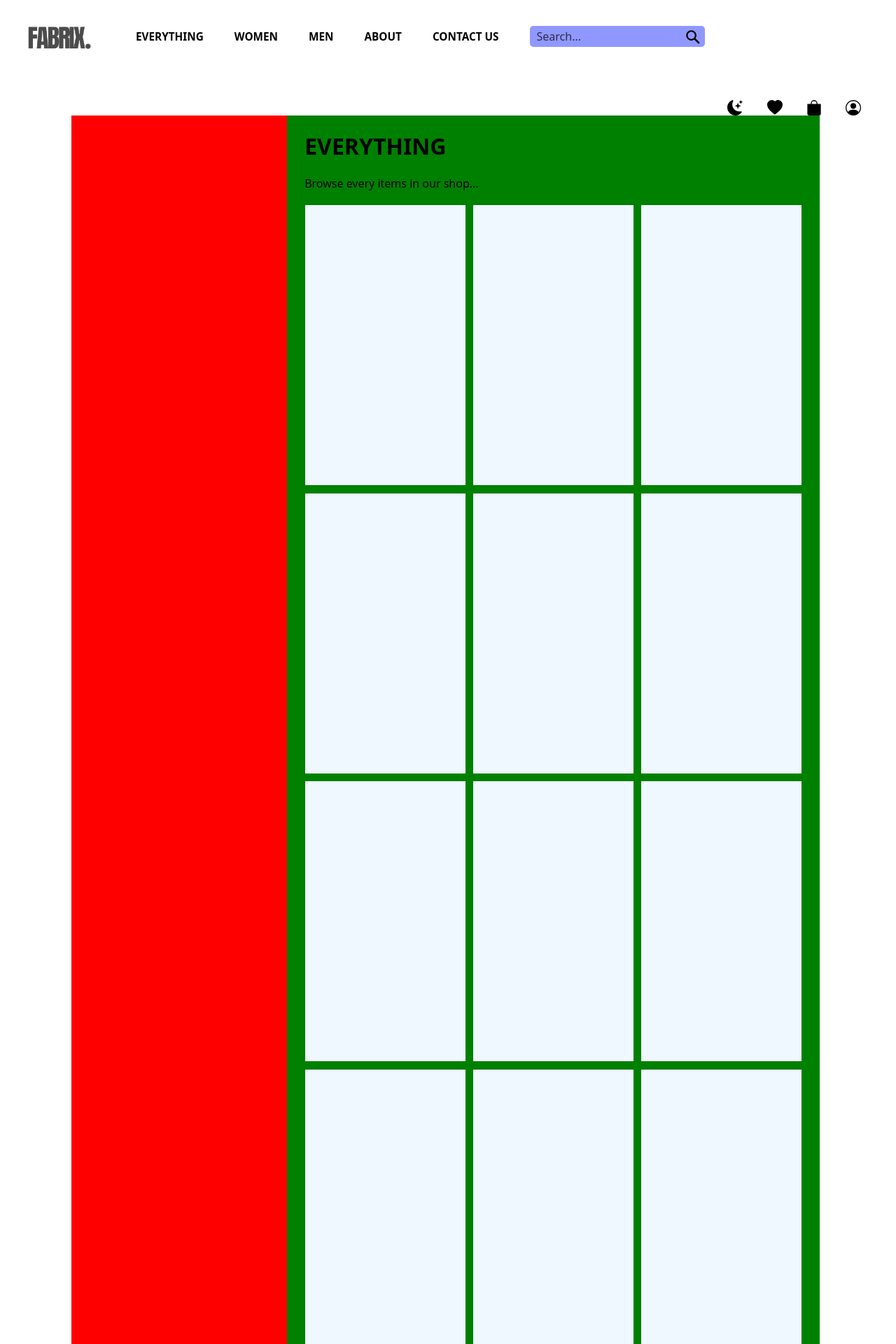
After one commit to AshiniR/L1S2-Web-development-group-project, a PHP site: page /everything/everything.php in a window 1280 px wide. The commit adds this page. Shown: the top 1920 px of the page at 70% size. Run offline with PHP 8.4, Linux system fonts and the light colour scheme.

Commit message:
files arranged

```diff
--- /dev/null
+++ b/database.php
@@ -0,0 +1,12 @@
+<?php
+    $server = "localhost";
+    $username = "root";
+    $password = "";
+    $database = "fabrix";
+
+    $conn = new mysqli($server, $username, $password, $database);
+
+    if($conn->connect_error){
+        die("Connection failed". $conn->connect_error);
+    }
+?>
--- /dev/null
+++ b/everything/everything-navbar.php
@@ -0,0 +1,193 @@
+<!DOCTYPE html>
+<html lang="en">
+<head>
+    <meta charset="UTF-8">
+    <meta name="viewport" content="width=device-width, initial-scale=1.0">
+    <style>
+
+.nav-bar {
+    background: white;
+}
+
+.nav-bar-logo img {
+    width: 90px;
+    vertical-align: middle;
+    margin-left: 20px;
+    cursor: pointer;
+}
+.nav-bar a:not(.nav-bar-icons a) {
+    text-decoration: none;
+    color: black;
+    font-family: system-ui, -apple-system, BlinkMacSystemFont, "Segoe UI",
+        Roboto, Oxygen, Ubuntu, Cantarell, "Open Sans", "Helvetica Neue",
+        sans-serif;
+    display: inline-block;
+    text-align: center;
+    padding: 37px 20px 37px 20px;
+    font-size: 15.3px;
+    font-weight: bold;
+}
+.nav-bar-icons a {
+    padding-top: 37px;
+    padding-left: 10px;
+    display: inline-block;
+}
+
+.nav-bar-icons button {
+    padding-top: 37px;
+    padding-left: 10px;
+}
+
+.nav-bar .nav-bar-logo {
+    height: 30px;
+    width: 30px;
+}
+
+.nav-bar-logo {
+    all: unset;
+}
+
+.nav-bar-links-everything {
+    margin-left: 100px;
+}
+
+.nav-bar-icons {
+    padding-left: 20px;
+    float: right;
+    margin-right: 50px;
+}
+
+.nav-bar .nav-search {
+    font-family: system-ui, -apple-system, BlinkMacSystemFont, "Segoe UI",
+        Roboto, Oxygen, Ubuntu, Cantarell, "Open Sans", "Helvetica Neue",
+        sans-serif;
+    display: inline-block;
+    padding: 37px 20px 37px 20px;
+}
+
+.nav-search form {
+    background-color: rgba(70, 84, 255, 0.6);
+    border-radius: 5px;
+    display: flex;
+    flex-direction: row;
+    align-items: center;
+    width: 250px;
+    height: 30px;
+}
+
+.nav-search input {
+    all: unset;
+    font-family: system-ui;
+    color: black;
+    height: 100%;
+    width: 100%;
+    padding: 6px 10px;
+}
+
+.nav-search input::placeholder {
+    color: black;
+    opacity: 0.7;
+}
+
+.nav-search button {
+    all: unset;
+    cursor: pointer;
+    width: 35px;
+    height: 35px;
+}
+
+.nav-search svg {
+    color: black;
+    fill: currentColor;
+    width: 24px;
+    height: 24px;
+    padding: 6px;
+}
+
+.nav-bar .nav-bar-icons {
+    font-family: system-ui, -apple-system, BlinkMacSystemFont, "Segoe UI",
+        Roboto, Oxygen, Ubuntu, Cantarell, "Open Sans", "Helvetica Neue",
+        sans-serif;
+    display: inline-block;
+}
+
+.nav-bar .nav-bar-icons a,
+.nav-bar .nav-bar-icons button {
+    text-decoration: none;
+    margin-left: 20px;
+}
+
+.nav-bar .nav-bar-icons svg {
+    color: black;
+    vertical-align: middle;
+    width: 22px;
+    height: 22px;
+}
+
+.nav-bar-night,
+.nav-bar-day {
+    all: unset;
+    cursor: pointer;
+}
+
+.nav-bar-day {
+    display: none;
+}
+
+.nav-bar-night {
+    display: inline-block;
+}
+
+.nav-bar a:hover {
+    opacity: 70%;
+}
+    </style>
+</head>
+<body>
+    <div class="nav-bar">
+                    <a href="../index.php" class="nav-bar-logo"><img src="../images/logo/logo-b.png" alt="logo-white.png" width="180px"></a>
+                    <a href="everything.php" class="nav-bar-links-everything">EVERYTHING</a>
+                    <a href="../women/women.php" class="nav-bar-links">WOMEN</a>
+                    <a href="../men/men.php" class="nav-bar-links">MEN</a>
+                    <a href="../about.php" class="nav-bar-links-about">ABOUT</a>
+                    <a href="../contacts.php" class="nav-bar-links-contact">CONTACT US</a>
+                    <div class="nav-search">
+                        <form role="search" id="form">
+                            <input type="search" id="query" name="q" placeholder="Search..." aria-label="Search through site content">
+                            <button>
+                            <svg viewBox="0 0 1024 1024"><path class="path1" d="M848.471 928l-263.059-263.059c-48.941 36.706-110.118 55.059-177.412 55.059-171.294 0-312-140.706-312-312s140.706-312 312-312c171.294 0 312 140.706 312 312 0 67.294-24.471 128.471-55.059 177.412l263.059 263.059-79.529 79.529zM189.623 408.078c0 121.364 97.091 218.455 218.455 218.455s218.455-97.091 218.455-218.455c0-121.364-103.159-218.455-218.455-218.455-121.364 0-218.455 97.091-218.455 218.455z"></path></svg>
+                            </button>
+                        </form>
+                    </div>
+                    <div class="nav-bar-icons">
+                        <button href="" class="nav-bar-night" title="dark mode">
+                            <svg xmlns="http://www.w3.org/2000/svg" width="16" height="16" fill="currentColor" class="bi bi-moon-stars-fill" viewBox="0 0 16 16">
+                                <path d="M6 .278a.77.77 0 0 1 .08.858 7.2 7.2 0 0 0-.878 3.46c0 4.021 3.278 7.277 7.318 7.277q.792-.001 1.533-.16a.79.79 0 0 1 .81.316.73.73 0 0 1-.031.893A8.35 8.35 0 0 1 8.344 16C3.734 16 0 12.286 0 7.71 0 4.266 2.114 1.312 5.124.06A.75.75 0 0 1 6 .278"/>
+                                <path d="M10.794 3.148a.217.217 0 0 1 .412 0l.387 1.162c.173.518.579.924 1.097 1.097l1.162.387a.217.217 0 0 1 0 .412l-1.162.387a1.73 1.73 0 0 0-1.097 1.097l-.387 1.162a.217.217 0 0 1-.412 0l-.387-1.162A1.73 1.73 0 0 0 9.31 6.593l-1.162-.387a.217.217 0 0 1 0-.412l1.162-.387a1.73 1.73 0 0 0 1.097-1.097zM13.863.099a.145.145 0 0 1 .274 0l.258.774c.115.346.386.617.732.732l.774.258a.145.145 0 0 1 0 .274l-.774.258a1.16 1.16 0 0 0-.732.732l-.258.774a.145.145 0 0 1-.274 0l-.258-.774a1.16 1.16 0 0 0-.732-.732l-.774-.258a.145.145 0 0 1 0-.274l.774-.258c.346-.115.617-.386.732-.732z"/>
+                            </svg>
+                        </button>
+                        <button class="nav-bar-day">
+                            <svg xmlns="http://www.w3.org/2000/svg" width="16" height="16" fill="currentColor" class="bi bi-sun-fill" viewBox="0 0 16 16">
+                                <path d="M8 12a4 4 0 1 0 0-8 4 4 0 0 0 0 8M8 0a.5.5 0 0 1 .5.5v2a.5.5 0 0 1-1 0v-2A.5.5 0 0 1 8 0m0 13a.5.5 0 0 1 .5.5v2a.5.5 0 0 1-1 0v-2A.5.5 0 0 1 8 13m8-5a.5.5 0 0 1-.5.5h-2a.5.5 0 0 1 0-1h2a.5.5 0 0 1 .5.5M3 8a.5.5 0 0 1-.5.5h-2a.5.5 0 0 1 0-1h2A.5.5 0 0 1 3 8m10.657-5.657a.5.5 0 0 1 0 .707l-1.414 1.415a.5.5 0 1 1-.707-.708l1.414-1.414a.5.5 0 0 1 .707 0m-9.193 9.193a.5.5 0 0 1 0 .707L3.05 13.657a.5.5 0 0 1-.707-.707l1.414-1.414a.5.5 0 0 1 .707 0m9.193 2.121a.5.5 0 0 1-.707 0l-1.414-1.414a.5.5 0 0 1 .707-.707l1.414 1.414a.5.5 0 0 1 0 .707M4.464 4.465a.5.5 0 0 1-.707 0L2.343 3.05a.5.5 0 1 1 .707-.707l1.414 1.414a.5.5 0 0 1 0 .708"/>
+                            </svg>
+                        </button>
+                        <a href="" class="nav-bar-wishlist" title="whishlist">
+                            <svg xmlns="http://www.w3.org/2000/svg" width="16" height="16" fill="currentColor" class="bi bi-heart-fill" viewBox="0 0 16 16">
+                                <path fill-rule="evenodd" d="M8 1.314C12.438-3.248 23.534 4.735 8 15-7.534 4.736 3.562-3.248 8 1.314"/>
+                            </svg>
+                        </a>
+                        <a href="" class="nav-bar-cart" title="cart">
+                            <svg xmlns="http://www.w3.org/2000/svg" width="16" height="16" fill="currentColor" class="bi bi-bag-fill" viewBox="0 0 16 16">
+                                <path d="M8 1a2.5 2.5 0 0 1 2.5 2.5V4h-5v-.5A2.5 2.5 0 0 1 8 1m3.5 3v-.5a3.5 3.5 0 1 0-7 0V4H1v10a2 2 0 0 0 2 2h10a2 2 0 0 0 2-2V4z"/>
+                            </svg>
+                        </a>
+                        <a href="" class="nav-bar-user" title="user profile">
+                            <svg xmlns="http://www.w3.org/2000/svg" width="16" height="16" fill="currentColor" class="bi bi-person-circle" viewBox="0 0 16 16">
+                                <path d="M11 6a3 3 0 1 1-6 0 3 3 0 0 1 6 0"/>
+                                <path fill-rule="evenodd" d="M0 8a8 8 0 1 1 16 0A8 8 0 0 1 0 8m8-7a7 7 0 0 0-5.468 11.37C3.242 11.226 4.805 10 8 10s4.757 1.225 5.468 2.37A7 7 0 0 0 8 1"/>
+                            </svg>
+                        </a>
+                    </div>
+    </div>
+</body>
+</html>
--- /dev/null
+++ b/everything/everything.css
@@ -0,0 +1,53 @@
+body {
+    margin: 0;
+}
+
+.main-content {
+    width: 100%;
+    display: flex;
+    flex-direction: row;
+}
+
+.main-content div {
+    height: 300vh;
+}
+
+.part1 {
+    margin-left: 8%;
+    width: 24%;
+    background-color: red;
+}
+
+.part2 {
+    margin-right: 8%;
+    width: 59.5%;
+    background-color: green;
+}
+
+.part2 .text {
+    position: absolute;
+    padding-left: 2%;
+}
+
+.part2 .text h1,
+span {
+    font-family: system-ui, -apple-system, BlinkMacSystemFont, "Segoe UI",
+        Roboto, Oxygen, Ubuntu, Cantarell, "Open Sans", "Helvetica Neue",
+        sans-serif;
+    color: black;
+}
+
+.items {
+    position: inherit;
+    top: 30%;
+    width: 100%;
+    margin: 120px 4% 0 3%;
+}
+
+.items .item-box {
+    width: 30%;
+    margin: 1% 0.5% 0 0.5%;
+    background-color: aliceblue;
+    display: inline-block;
+    height: 50vh;
+}
--- /dev/null
+++ b/everything/everything.php
@@ -0,0 +1,45 @@
+<?php require "../database.php" ?>
+
+<!DOCTYPE html>
+<html lang="en">
+<head>
+    <meta charset="UTF-8">
+    <meta name="viewport" content="width=device-width, initial-scale=1.0">
+    <link rel="stylesheet" href="everything.css">
+    <title>Document</title>
+</head>
+<body>
+    <div class="header">
+        <?php require "everything-navbar.php" ?>
+    </div>
+
+    <div class="main-content">
+        <div class="part1">
+
+        </div>
+        <div class="part2">
+            <div class="text">
+                <h1>EVERYTHING</h1>
+                <span>Browse every items in our shop...</span>
+            </div>
+            <div class="items">
+                <?php
+
+                ?>
+                <div class="item-box"></div>
+                <div class="item-box"></div>
+                <div class="item-box"></div>
+                <div class="item-box"></div>
+                <div class="item-box"></div>
+                <div class="item-box"></div>
+                <div class="item-box"></div>
+                <div class="item-box"></div>
+                <div class="item-box"></div>
+                <div class="item-box"></div>
+                <div class="item-box"></div>
+                <div class="item-box"></div>
+            </div>
+        </div>
+    </div>
+</body>
+</html>
--- a/index.css
+++ b/index.css
@@ -332,9 +332,12 @@ body {
 }
 
 .main-content-5-box1 {
-    background-color: red;
+    background-image: url("images/cards/card-1.jpg");
+    background-repeat: no-repeat;
+    background-size: cover;
     margin-left: 10%;
     margin-right: 2%;
+    opacity: 80%;
 }
 
 .main-content-5-box2 {
```
Also changed, not shown: index.php (+24 -45 lines), images/cards/card-1.jpg (added).
